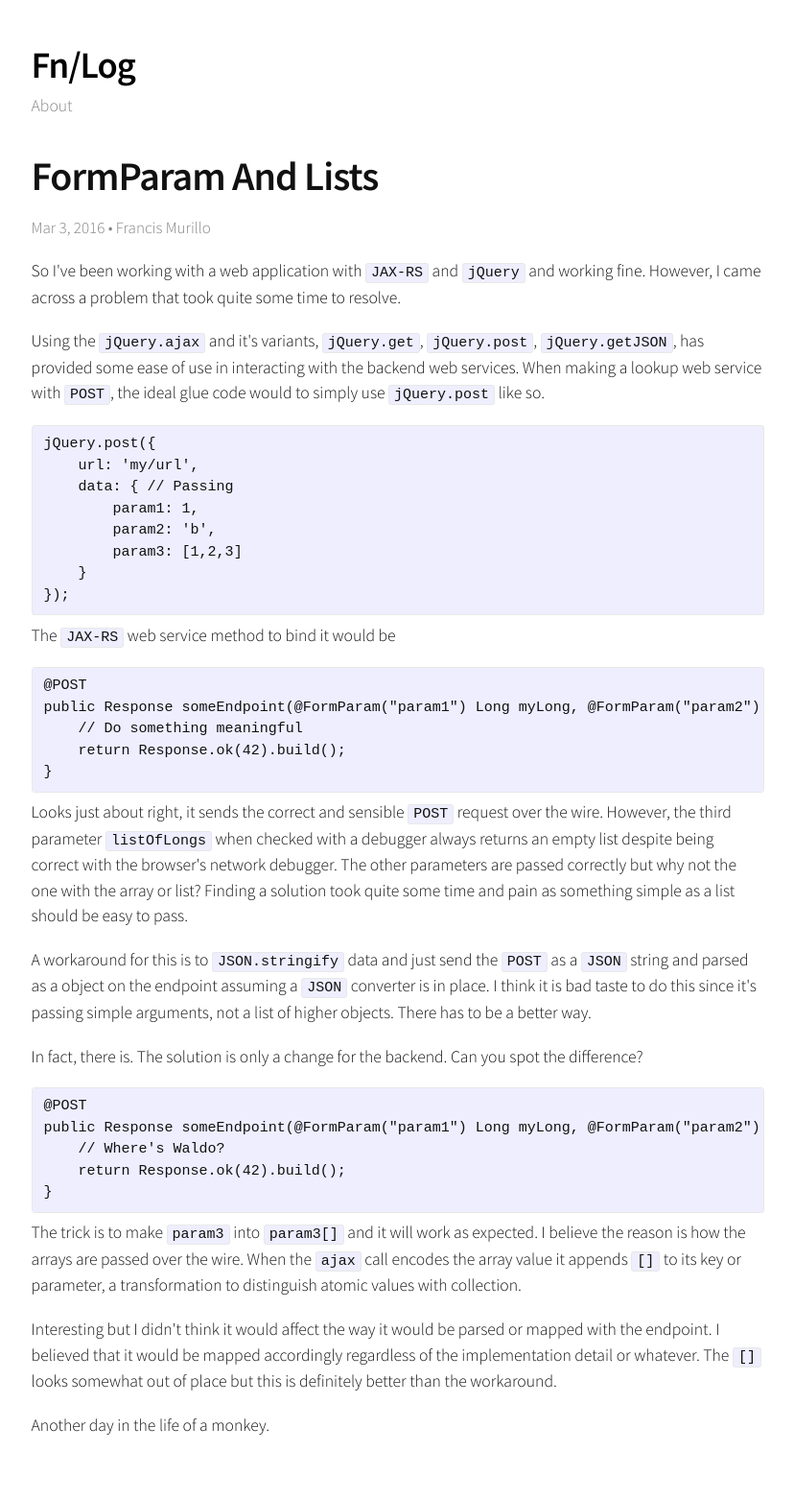
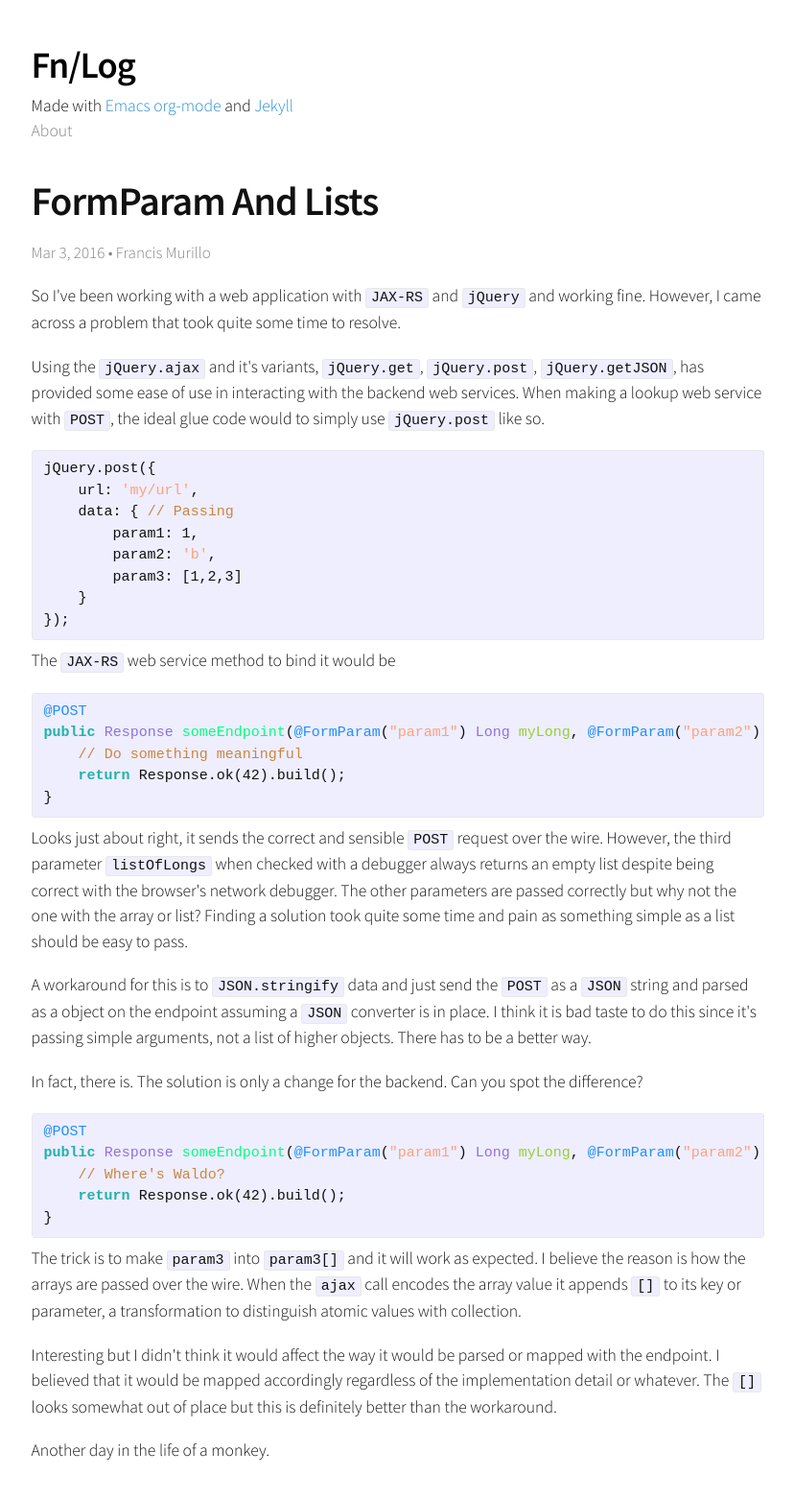
Before and after one commit to FrancisMurillo/FrancisMurillo.github.io, a Jekyll site: the page built from _posts/2016-03-03-@FormParam And Lists.html, in a window 1280 px wide. Shown: the whole page at 96% size, without its empty margins (225-1053 px from the left). Built offline with Jekyll 4.4.1, drawn with Linux system fonts in a browser that asks for light colours; before the commit the page ends 1535 px from its top, so only the background shows below that.

Commit message:
Functional post

```diff
--- a/_includes/header.html
+++ b/_includes/header.html
@@ -8,10 +8,19 @@
       </p>
     </div>
 
+    <div class="site-subtitle">
+      <p>
+        <span>Made with</span>
+        <a href="https://www.gnu.org/software/emacs/emacs">Emacs</a>
+        <a href="https://orgmode.org">org-mode</a> and
+        <a href="https://jekyllrb.com">Jekyll</a>
+      </p>
+    </div>
+
     <nav class="site-nav">
-      {% for nav in site.nav %}
-          <a href="{{ nav.href }}">{{ nav.name }}</a>
-    {% endfor %}
+        {% for nav in site.nav %}
+        <a href="{{ nav.href }}">{{ nav.name }}</a>
+        {% endfor %}
     </nav>
 
   </div>
--- a/_posts/2016-03-03-@FormParam And Lists.html
+++ b/_posts/2016-03-03-@FormParam And Lists.html
@@ -18,10 +18,10 @@ Using the <code>jQuery.ajax</code> and it's variants, <code>jQuery.get</code>, <
 <div class="org-src-container">
 
 <pre class="src src-javascript">jQuery.post({
-    url: 'my/url',
-    data: { // Passing
+    url: <span style="color: #ffa07a;">'my/url'</span>,
+    data: { <span style="color: #cd853f;">// </span><span style="color: #cd853f;">Passing</span>
         param1: 1,
-        param2: 'b',
+        param2: <span style="color: #ffa07a;">'b'</span>,
         param3: [1,2,3]
     }
 });
@@ -34,10 +34,10 @@ The <code>JAX-RS</code> web service method to bind it would be
 
 <div class="org-src-container">
 
-<pre class="src src-java">@POST
-public Response someEndpoint(@FormParam("param1") Long myLong, @FormParam("param2") String someString, @FormParam("param3") listOfLongs) {
-    // Do something meaningful
-    return Response.ok(42).build();
+<pre class="src src-java"><span style="color: #1e90ff;">@POST</span>
+<span style="color: #20b2aa; font-weight: bold;">public</span> <span style="color: #9370db;">Response</span> <span style="color: #00ff7f;">someEndpoint</span>(<span style="color: #1e90ff;">@FormParam</span>(<span style="color: #ffa07a;">"param1"</span>) <span style="color: #9370db;">Long</span> <span style="color: #9acd32;">myLong</span>, <span style="color: #1e90ff;">@FormParam</span>(<span style="color: #ffa07a;">"param2"</span>) <span style="color: #9370db;">String</span> <span style="color: #9acd32;">someString</span>, <span style="color: #1e90ff;">@FormParam</span>(<span style="color: #ffa07a;">"param3"</span>) <span style="color: #9370db;">listOfLongs</span>) {
+    <span style="color: #cd853f;">// </span><span style="color: #cd853f;">Do something meaningful</span>
+    <span style="color: #20b2aa; font-weight: bold;">return</span> Response.ok(42).build();
 }
 </pre>
 </div>
@@ -57,10 +57,10 @@ In fact, there is. The solution is only a change for the backend. Can you spot t
 
 <div class="org-src-container">
 
-<pre class="src src-java">@POST
-public Response someEndpoint(@FormParam("param1") Long myLong, @FormParam("param2") String someString, @FormParam("param3[]") listOfLongs) {
-    // Where's Waldo?
-    return Response.ok(42).build();
+<pre class="src src-java"><span style="color: #1e90ff;">@POST</span>
+<span style="color: #20b2aa; font-weight: bold;">public</span> <span style="color: #9370db;">Response</span> <span style="color: #00ff7f;">someEndpoint</span>(<span style="color: #1e90ff;">@FormParam</span>(<span style="color: #ffa07a;">"param1"</span>) <span style="color: #9370db;">Long</span> <span style="color: #9acd32;">myLong</span>, <span style="color: #1e90ff;">@FormParam</span>(<span style="color: #ffa07a;">"param2"</span>) <span style="color: #9370db;">String</span> <span style="color: #9acd32;">someString</span>, <span style="color: #1e90ff;">@FormParam</span>(<span style="color: #ffa07a;">"param3[]"</span>) <span style="color: #9370db;">listOfLongs</span>) {
+    <span style="color: #cd853f;">// </span><span style="color: #cd853f;">Where's Waldo?</span>
+    <span style="color: #20b2aa; font-weight: bold;">return</span> Response.ok(42).build();
 }
 </pre>
 </div>
```
Also changed, not shown: _posts/2016-03-19-To Talk About Javascript and Functional Programming.html (added, +66 -0 lines).
